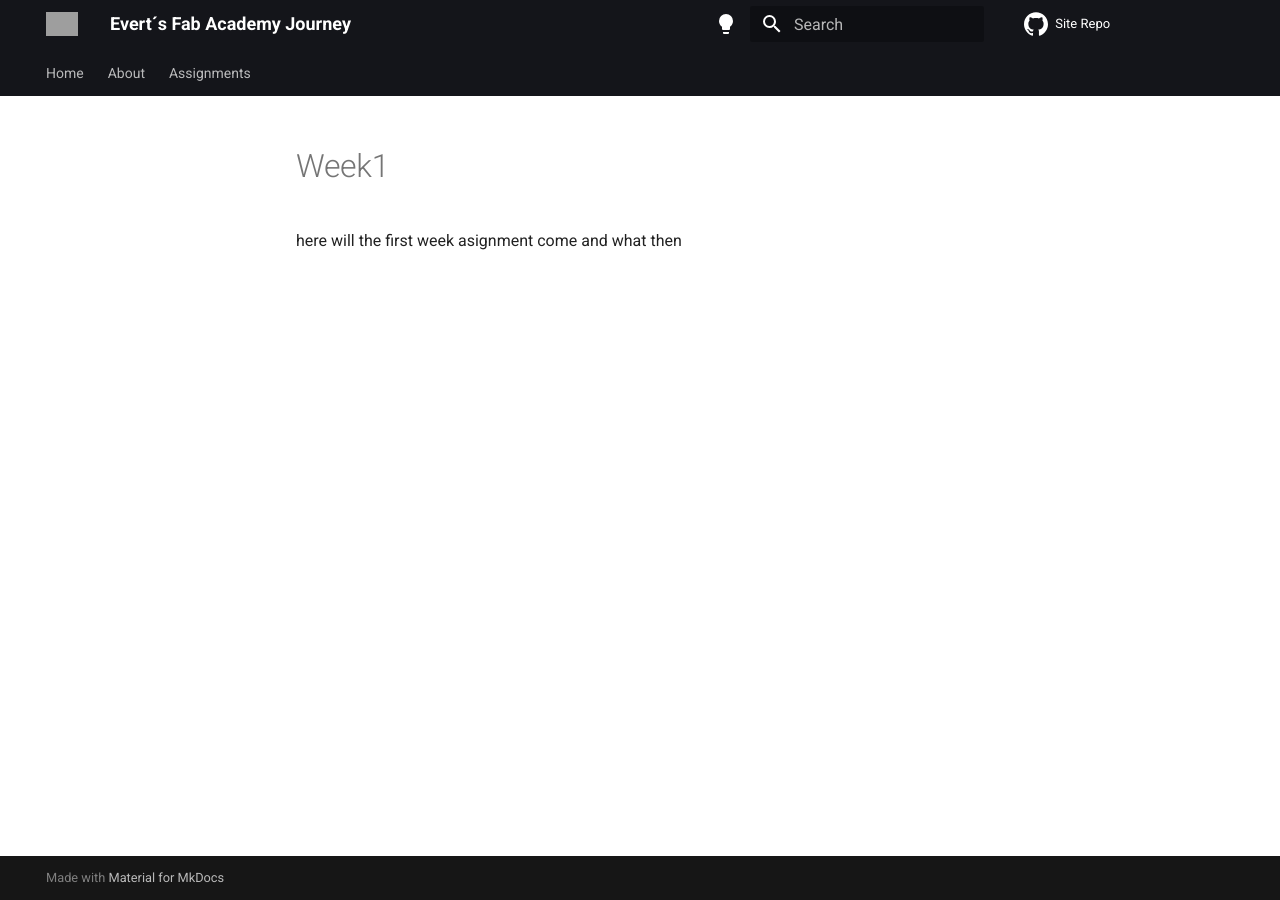
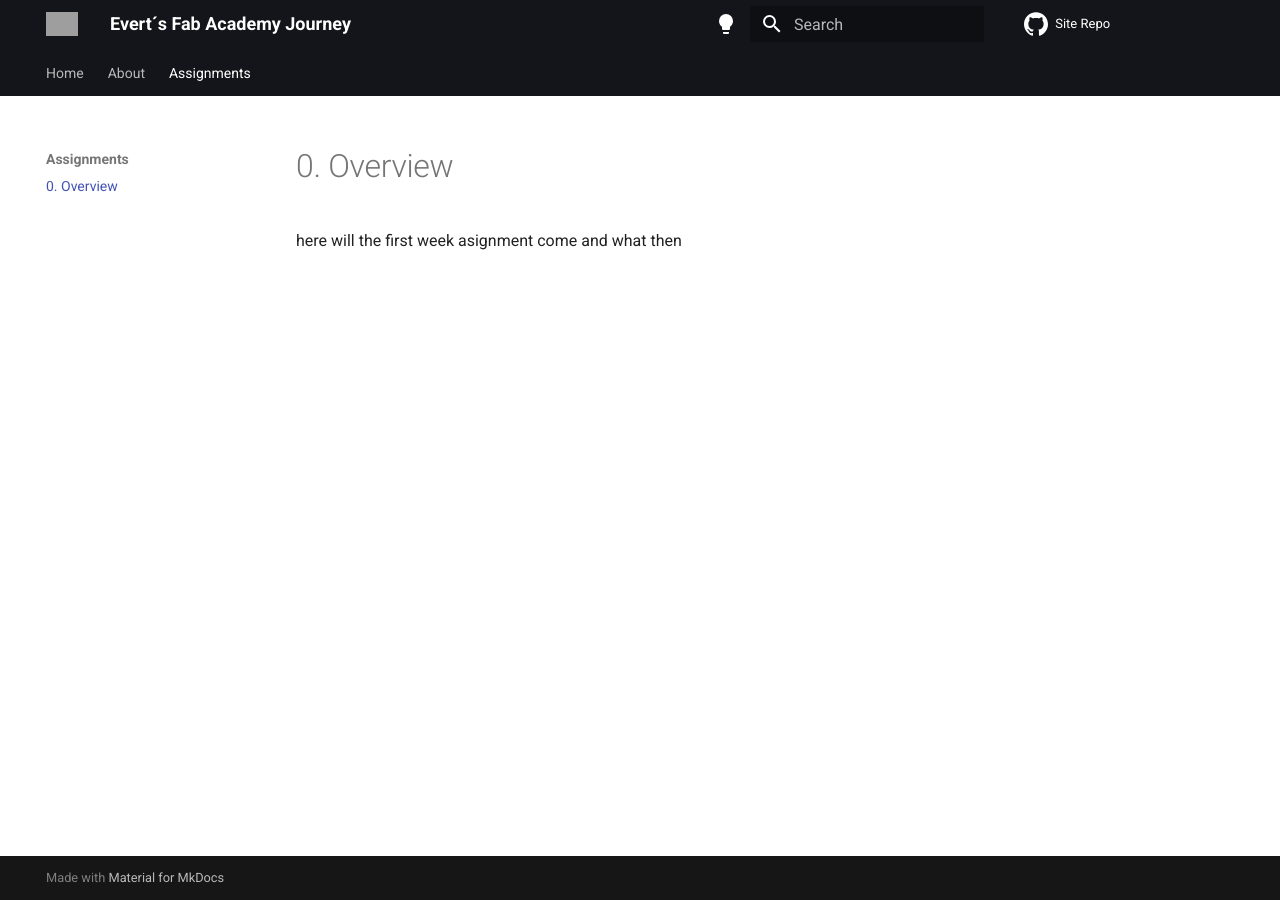
Before and after one commit to Cptstebbi/fabtest, an MkDocs documentation site: the page built from docs/Assignment/week1.md, in a window 1280 px wide. Built offline with MkDocs 1.6.1 and Material for MkDocs 9.7.7, drawn with Linux system fonts in a browser that asks for light colours; comment, search, counter and statistics services are not loaded; part of the change alters nothing that is shown; grey boxes are pictures that could not be loaded.

Commit message:
Update mkdocs.yml

```diff
--- a/mkdocs.yml
+++ b/mkdocs.yml
@@ -60,6 +60,6 @@ markdown_extensions:
 nav:
   - Home: index.md
   - About:
-    - Bio: about/bio.md
+    - Bio: About/bio.md
   - Assignments:
-    - 0. Overview: assignments/week1.md
+    - 0. Overview: Assignment/week1.md
```
